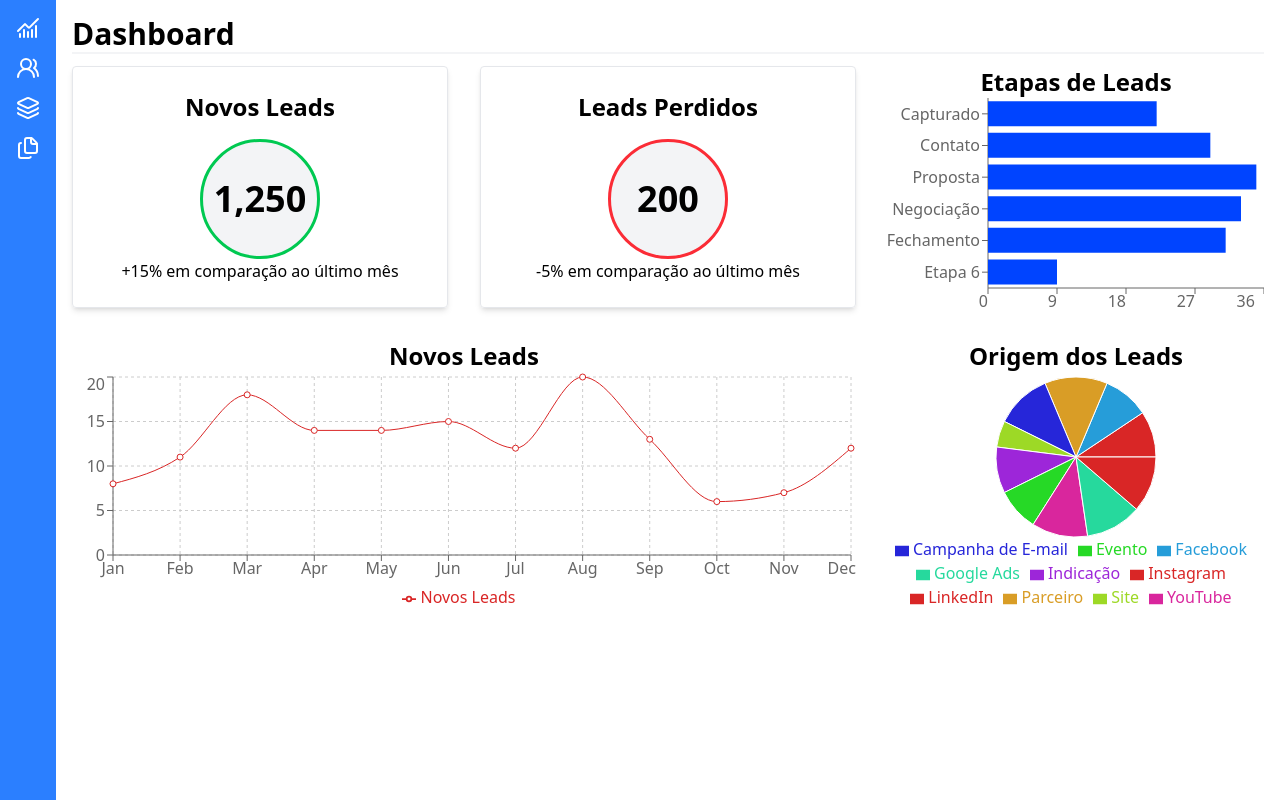
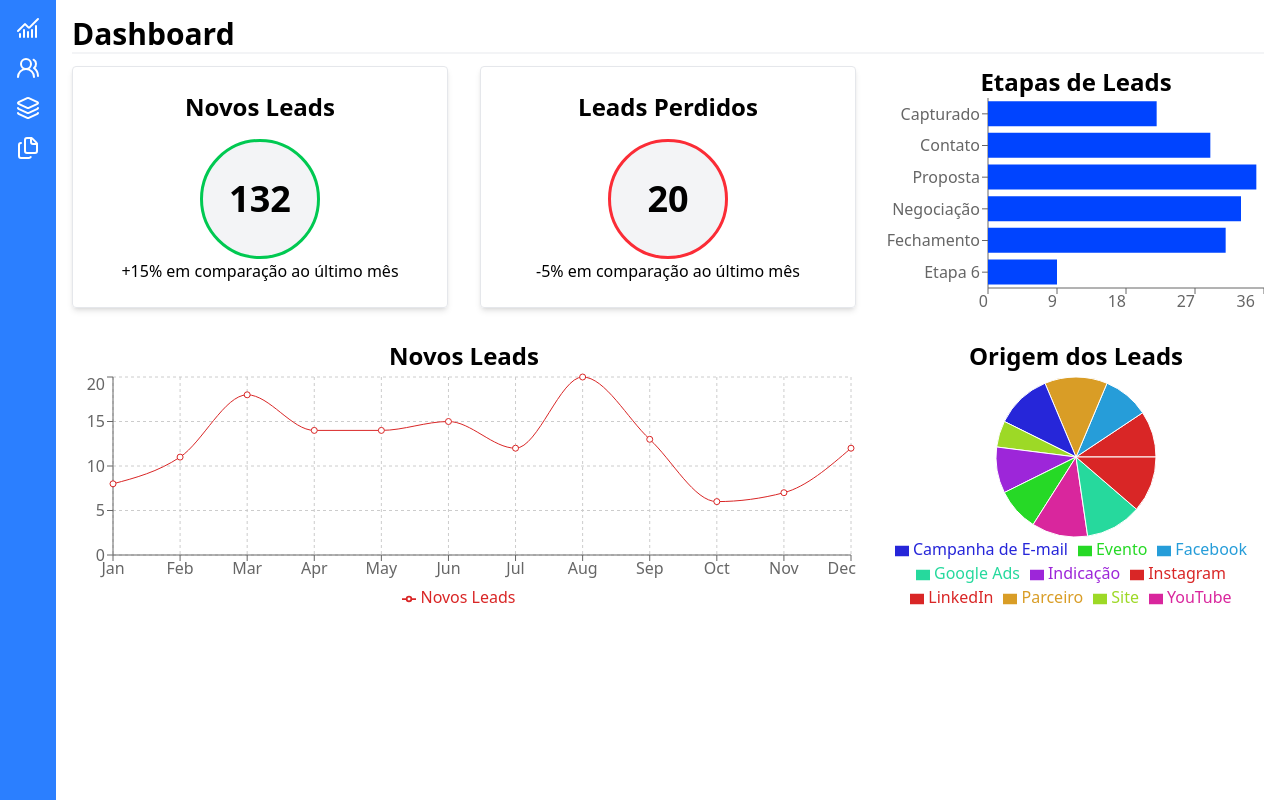
Before and after one commit to guilhermegodoydev/crm, a React (Vite) app in the folder client/: page / in a window 1280 px wide. Built offline with nearby package versions, Linux system fonts and the light colour scheme.

Commit message:
Adicionando dados mock

```diff
--- a/client/public/mock/metricas.json
+++ b/client/public/mock/metricas.json
@@ -133,6 +133,8 @@
         "nome": "Etapa 6",
         "leads": 9
       }
-    ]
+    ],
+    "leadsPerdidos": 20,
+    "novosLeads": 132
   }
 }
--- a/client/src/screens/Dashboard.jsx
+++ b/client/src/screens/Dashboard.jsx
@@ -18,8 +18,8 @@ export default function Dashboard() {
     return (
         <section>
             <div className="lg:grid grid-cols-3 grid-rows-2 gap-8 flex flex-col">
-                <CardMetrica titulo="Novos Leads" valor="1,250" taxaCrescimento={15} className="h-30 w-30"/>
-                <CardMetrica titulo="Leads Perdidos" valor="200" taxaCrescimento={-5} className="h-30 w-30"/>
+                <CardMetrica titulo="Novos Leads" valor={dados.metricas.novosLeads} taxaCrescimento={15} className="h-30 w-30"/>
+                <CardMetrica titulo="Leads Perdidos" valor={dados.metricas.leadsPerdidos} taxaCrescimento={-5} className="h-30 w-30"/>
 
                 <GraficoBarras
                     className="col-span-1 lg:h-auto h-55"
```
